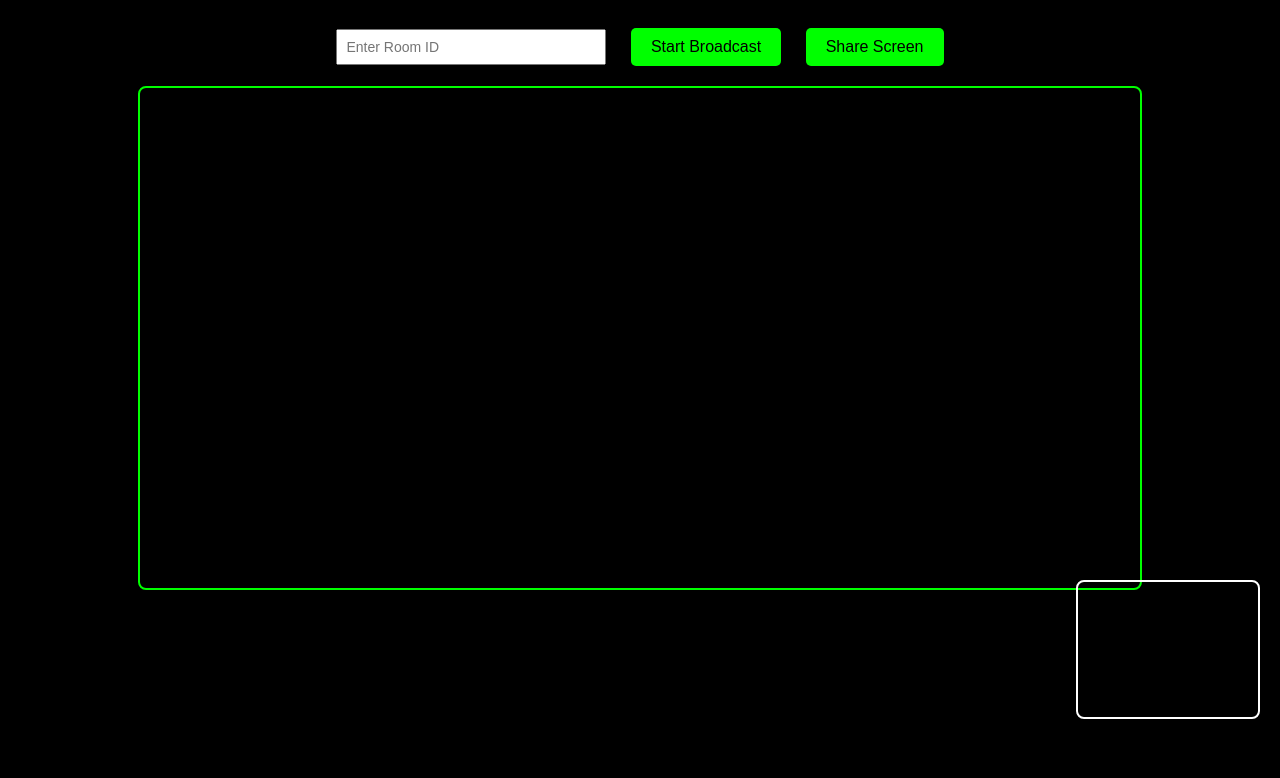
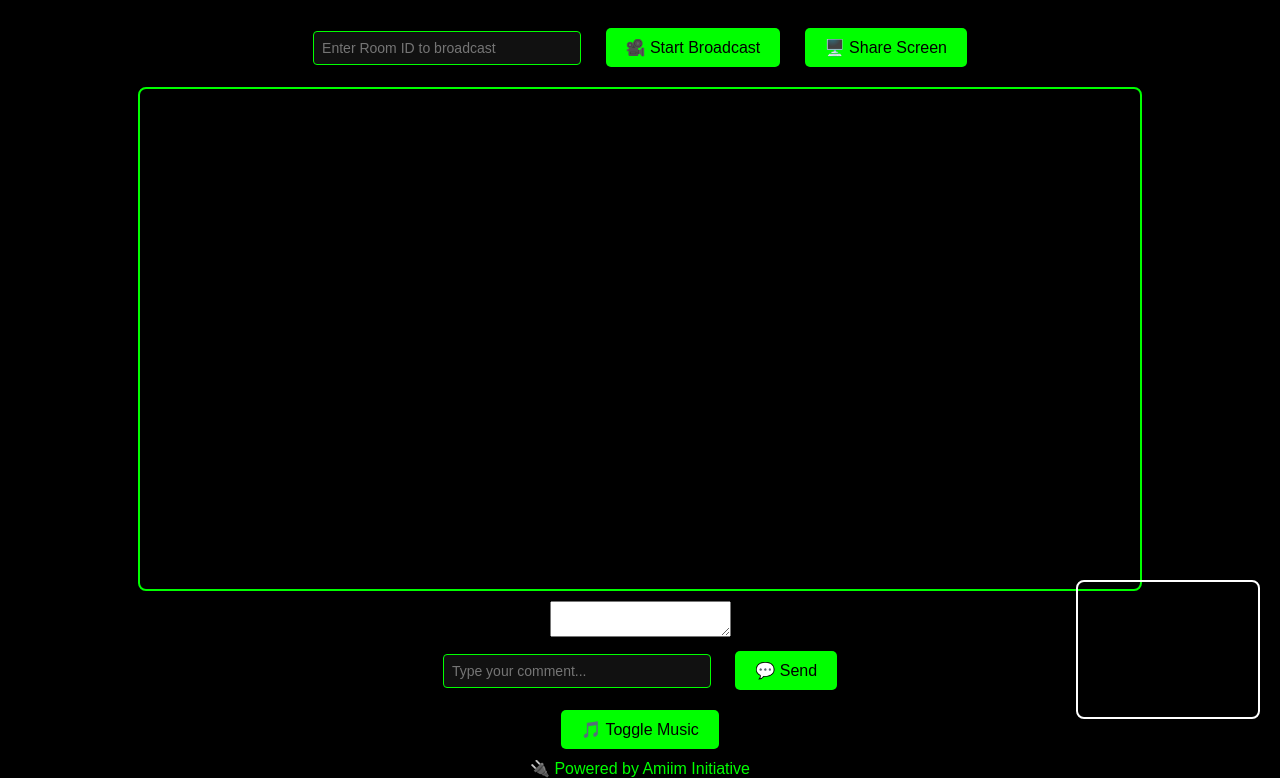
Before and after one commit to TumwekwaseAmiim/amiim-live-broadcast, a website: page index.html in a window 1280 px wide. Shown: the part 61-839 px from the top of the page. Before the commit the page ends 800 px from the top, so only its background shows below. Drawn offline with nearby package versions, Linux system fonts and the light colour scheme; no server answers.

Commit message:
Synced all updated files for broadcasting system

```diff
--- a/index.html
+++ b/index.html
@@ -2,84 +2,112 @@
 <html lang="en">
 <head>
   <meta charset="UTF-8" />
-  <meta name="viewport" content="width=device-width, initial-scale=1.0" />
+  <meta name="viewport" content="width=device-width, initial-scale=1.0"/>
   <title>🎥 Broadcaster - Amiim Initiative</title>
   <link rel="stylesheet" href="style.css" />
 </head>
 <body>
   <h1>🎥 Broadcaster - Amiim Initiative</h1>
 
-  <input type="text" id="roomId" placeholder="Enter Room ID" />
-  <button onclick="startBroadcast()">Start Broadcast</button>
-  <button onclick="shareScreen()">Share Screen</button>
+  <!-- Room ID Input -->
+  <input type="text" id="roomId" placeholder="Enter Room ID to broadcast" />
+  <button onclick="startBroadcast()">🎥 Start Broadcast</button>
+  <button onclick="shareScreen()">🖥️ Share Screen</button>
 
-  <video id="screenVideo" autoplay muted playsinline></video>
+  <!-- Video Displays -->
   <video id="selfPreview" autoplay muted playsinline></video>
+  <video id="screenVideo" autoplay playsinline></video>
 
-  <div id="status"></div>
+  <!-- Chat -->
+  <textarea id="chat-box" class="chat-box" readonly></textarea><br>
+  <input id="chat-input" type="text" placeholder="Type your comment..." />
+  <button onclick="sendMessage()">💬 Send</button>
 
-  <script src="https://cdn.socket.io/4.8.1/socket.io.min.js"></script>
+  <!-- Background Music -->
+  <div id="music-controls">
+    <button onclick="toggleMusic()">🎵 Toggle Music</button>
+    <audio id="background-music" loop>
+      <source src="bring_me.mp3" type="audio/mp3" />
+      <source src="hall_of_fame.mp3" type="audio/mp3" />
+    </audio>
+  </div>
+
+  <footer>
+    <div class="footer-text">🔌 Powered by Amiim Initiative</div>
+  </footer>
+
+  <!-- Scripts -->
+  <script src="/socket.io/socket.io.js"></script>
   <script src="https://unpkg.com/simple-peer@9.11.1/simplepeer.min.js"></script>
   <script>
     const socket = io();
-    const screenVideo = document.getElementById("screenVideo");
-    const selfPreview = document.getElementById("selfPreview");
-    const status = document.getElementById("status");
-    let localStream;
-    let peers = [];
+    const selfPreview = document.getElementById('selfPreview');
+    const screenVideo = document.getElementById('screenVideo');
+    const chatBox = document.getElementById('chat-box');
+    const chatInput = document.getElementById('chat-input');
+    const backgroundMusic = document.getElementById('background-music');
 
-    function startBroadcast() {
-      const roomId = document.getElementById("roomId").value.trim();
+    let peer;
+    let screenStream;
+    let roomId;
+
+    async function startBroadcast() {
+      roomId = document.getElementById('roomId').value.trim();
       if (!roomId) {
         alert("Please enter a Room ID");
         return;
       }
-      status.textContent = `Broadcasting Room: ${roomId}`;
-      navigator.mediaDevices.getUserMedia({ video: true, audio: true })
-        .then((stream) => {
-          localStream = stream;
-          selfPreview.srcObject = stream;
+
       socket.emit("broadcaster-join", roomId);
 
-          socket.on("viewer-join", (viewerId) => {
-            const peer = new SimplePeer({ initiator: true, trickle: false, stream: localStream });
+      const stream = await navigator.mediaDevices.getUserMedia({ video: true, audio: true });
+      selfPreview.srcObject = stream;
+
+      peer = new SimplePeer({ initiator: true, trickle: false, stream });
+
       peer.on("signal", (signal) => {
-              socket.emit("signal-to-viewer", { viewerId, signal });
-            });
-            peer.on("connect", () => {
-              console.log(`Connected to viewer: ${viewerId}`);
-            });
-            peers[viewerId] = peer;
+        socket.emit("signal-from-broadcaster", { roomId, signal });
       });
 
-          socket.on("signal-from-viewer", ({ viewerId, signal }) => {
-            if (peers[viewerId]) {
-              peers[viewerId].signal(signal);
-            }
+      socket.on("signal-to-broadcaster", ({ signal }) => {
+        peer.signal(signal);
       });
 
-          socket.on("viewer-disconnected", (viewerId) => {
-            if (peers[viewerId]) {
-              peers[viewerId].destroy();
-              delete peers[viewerId];
-            }
-          });
-        })
-        .catch((err) => {
-          console.error("Error getting media:", err);
-          alert("Failed to access camera/microphone.");
+      socket.on("viewer-disconnected", () => {
+        console.log("Viewer disconnected");
       });
     }
 
-    function shareScreen() {
-      navigator.mediaDevices.getDisplayMedia({ video: true, audio: true })
-        .then((screenStream) => {
+    async function shareScreen() {
+      screenStream = await navigator.mediaDevices.getDisplayMedia({ video: true });
       screenVideo.srcObject = screenStream;
-        })
-        .catch((err) => {
-          console.error("Error sharing screen:", err);
-          alert("Failed to share screen.");
+
+      screenStream.getTracks().forEach(track => {
+        const sender = peer.getSenders().find(s => s.track.kind === track.kind);
+        if (sender) sender.replaceTrack(track);
       });
+    }
+
+    function sendMessage() {
+      const msg = chatInput.value.trim();
+      if (msg !== '') {
+        socket.emit('chat', msg, 'Broadcaster');
+        chatInput.value = '';
+      }
+    }
+
+    socket.on('chat', (msg, senderName) => {
+      const time = new Date().toLocaleTimeString();
+      chatBox.value += `[${time}] ${senderName}: ${msg}\n`;
+      chatBox.scrollTop = chatBox.scrollHeight;
+    });
+
+    function toggleMusic() {
+      if (backgroundMusic.paused) {
+        backgroundMusic.play().catch(() => alert("Please click to allow audio playback."));
+      } else {
+        backgroundMusic.pause();
+      }
     }
   </script>
 </body>
--- a/style.css
+++ b/style.css
@@ -1,3 +1,6 @@
+/* =======================
+   Base Styles
+======================= */
 body {
   background-color: #000;
   color: #0f0;
@@ -11,6 +14,9 @@ h1 {
   margin-top: 20px;
 }
 
+/* =======================
+   Video Display
+======================= */
 #screenVideo {
   width: 90%;
   max-width: 1000px;
@@ -31,6 +37,9 @@ h1 {
   z-index: 1000;
 }
 
+/* =======================
+   Buttons
+======================= */
 button {
   margin: 10px;
   padding: 10px 20px;
@@ -40,15 +49,35 @@ button {
   background-color: #0f0;
   color: #000;
   cursor: pointer;
+  transition: all 0.3s ease;
 }
 
+button:hover {
+  background-color: #fff;
+  color: #000;
+}
+
+/* =======================
+   Input Fields
+======================= */
 input {
   margin: 10px;
   padding: 8px;
   font-size: 14px;
   width: 250px;
+  border: 1px solid #0f0;
+  border-radius: 4px;
+  background-color: #111;
+  color: #0f0;
 }
 
+input:focus {
+  outline: 2px solid #0f0;
+}
+
+/* =======================
+   Status Text
+======================= */
 #status {
   color: #fff;
   font-weight: bold;
```
Also changed, not shown: viewer.html (+1 -1 lines). Lines whose indentation alone changed are shown as unchanged.
